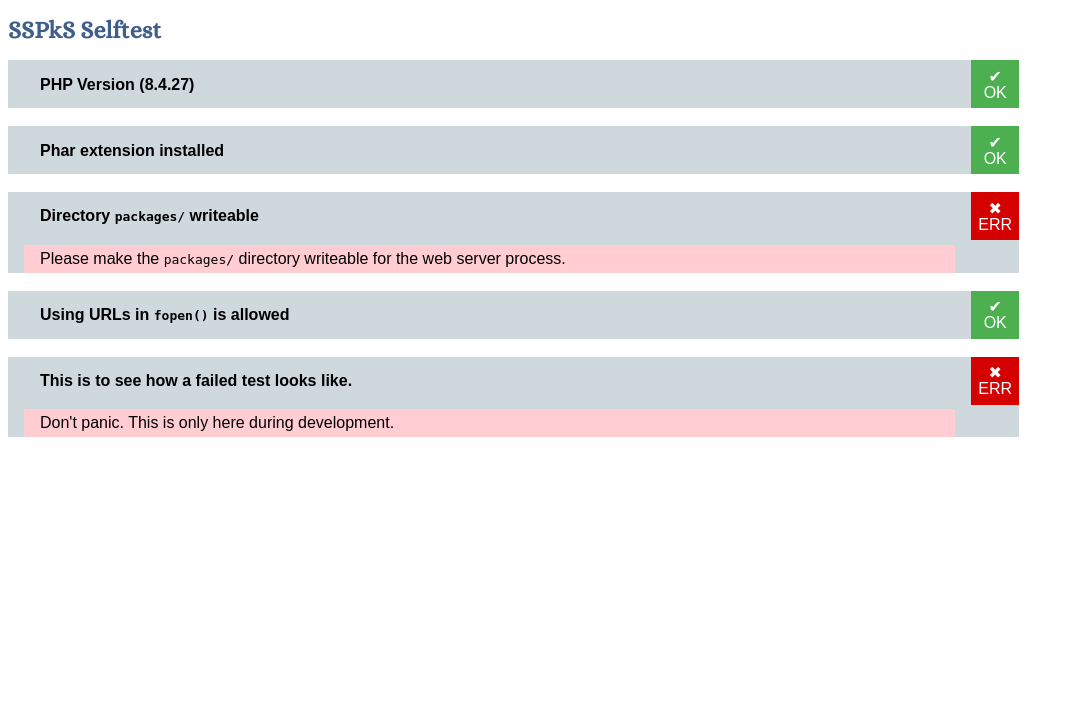
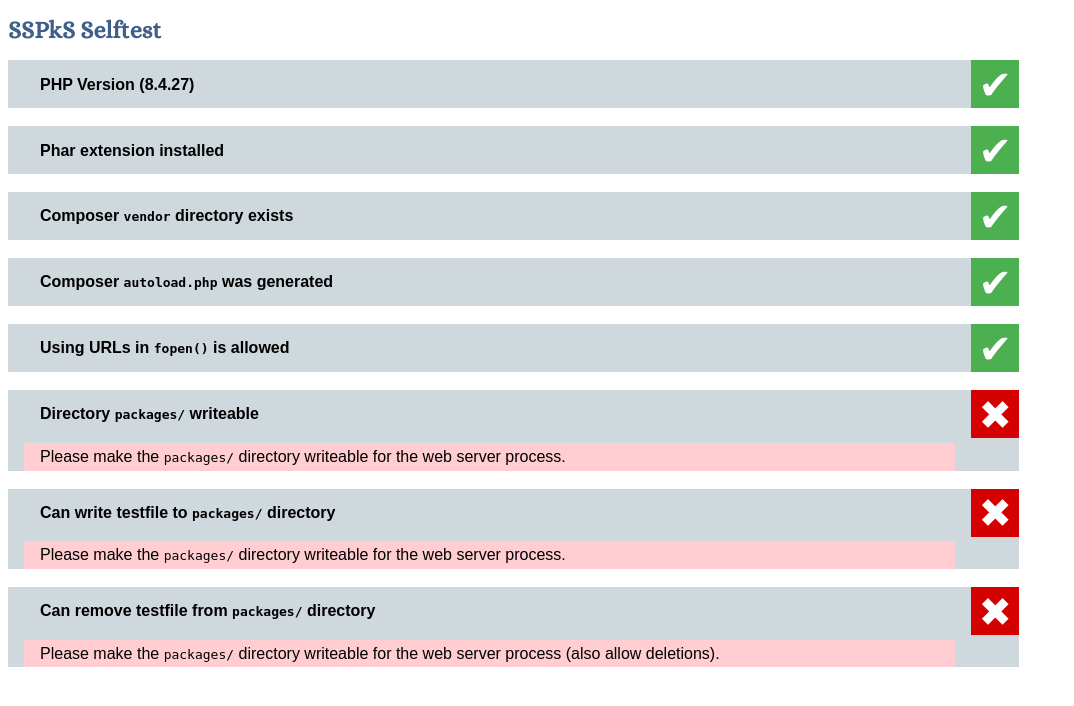
Before and after one commit to jdel/sspks, a PHP site: page /selftest.php in a window 1280 px wide. Shown: the top 706 px of the page, without its empty margins (0-1074 px from the left). Run offline with PHP 8.4, Linux system fonts and the light colour scheme.

Commit message:
More tests.

```diff
--- a/selftest.php
+++ b/selftest.php
@@ -45,6 +45,7 @@
             display: inline-block;
             line-height: 1em;
             vertical-align: middle;
+            font-size: 2.5em;
         }
 
         .ok {
@@ -78,13 +79,13 @@ function assertTrue($assertion, $description, $error_text)
     echo('<div class="check">');
     echo('<div class="checkline">');
     echo('<div class="description"><span>' . $description . '</span></div>');
-    if ($assertion) {
+    if ($assertion === true) {
         // All OK
-        echo('<div class="result ok"><span>✔<br/>OK</span></div>');
+        echo('<div class="result ok"><span>✔</span></div>');
         echo('</div>');  // close checkline
     } else {
         // Not OK
-        echo('<div class="result error"><span>✖<br/>ERR</span></div>');
+        echo('<div class="result error"><span>✖</span></div>');
         echo('</div>');  // close checkline
         echo('<div class="errortext">' . $error_text . '</div>');
     }
@@ -106,9 +107,15 @@ assertTrue(
 );
 
 assertTrue(
-    is_writable('packages/'),
-    'Directory <tt>packages/</tt> writeable',
-    'Please make the <tt>packages/</tt> directory writeable for the web server process.'
+    is_dir(dirname(__FILE__) . '/vendor'),
+    'Composer <tt>vendor</tt> directory exists',
+    'Please download and run Composer according to the <tt>INSTALL.md</tt>.'
+);
+
+assertTrue(
+    file_exists(dirname(__FILE__) . '/vendor/autoload.php'),
+    'Composer <tt>autoload.php</tt> was generated',
+    'Please download and run Composer according to the <tt>INSTALL.md</tt>.'
 );
 
 assertTrue(
@@ -118,12 +125,32 @@ assertTrue(
 );
 
 assertTrue(
+    is_writable(dirname(__FILE__) . '/packages/'),
+    'Directory <tt>packages/</tt> writeable',
+    'Please make the <tt>packages/</tt> directory writeable for the web server process.'
+);
+
+$test_file = dirname(__FILE__) . '/packages/testfile.$$$';
+
+assertTrue(
+    (file_put_contents($test_file, 'TestData12345678') === 16),
+    'Can write testfile to <tt>packages/</tt> directory',
+    'Please make the <tt>packages/</tt> directory writeable for the web server process.'
+);
+
+assertTrue(
+    unlink($test_file),
+    'Can remove testfile from <tt>packages/</tt> directory',
+    'Please make the <tt>packages/</tt> directory writeable for the web server process (also allow deletions).'
+);
+
+/*
+assertTrue(
     false,
     'This is to see how a failed test looks like.',
     'Don\'t panic. This is only here during development.'
 );
-
-// TEST: Probably write a test file to packages/ dir and delete again
+*/
 
 ?>
 </body>
```
